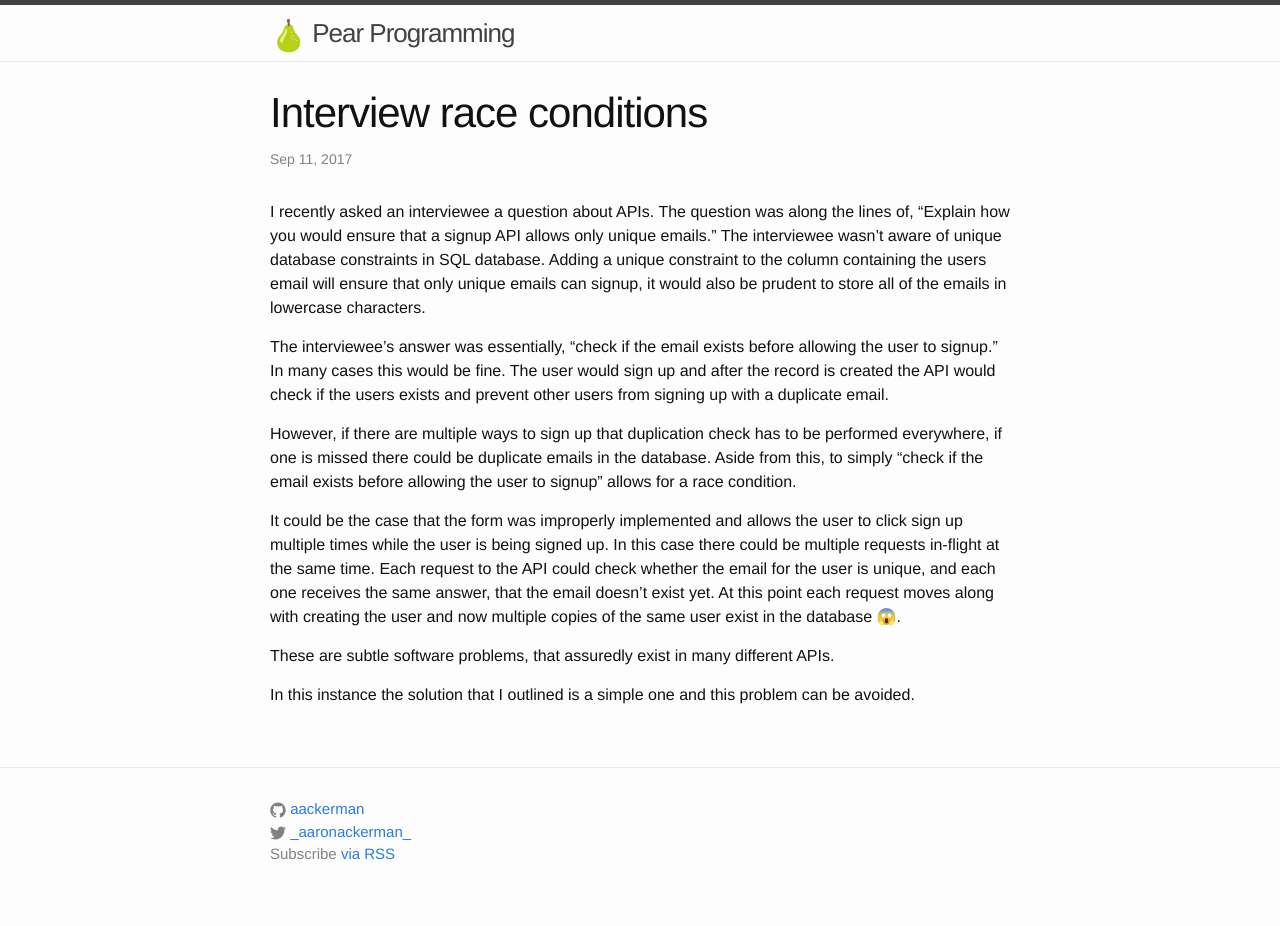
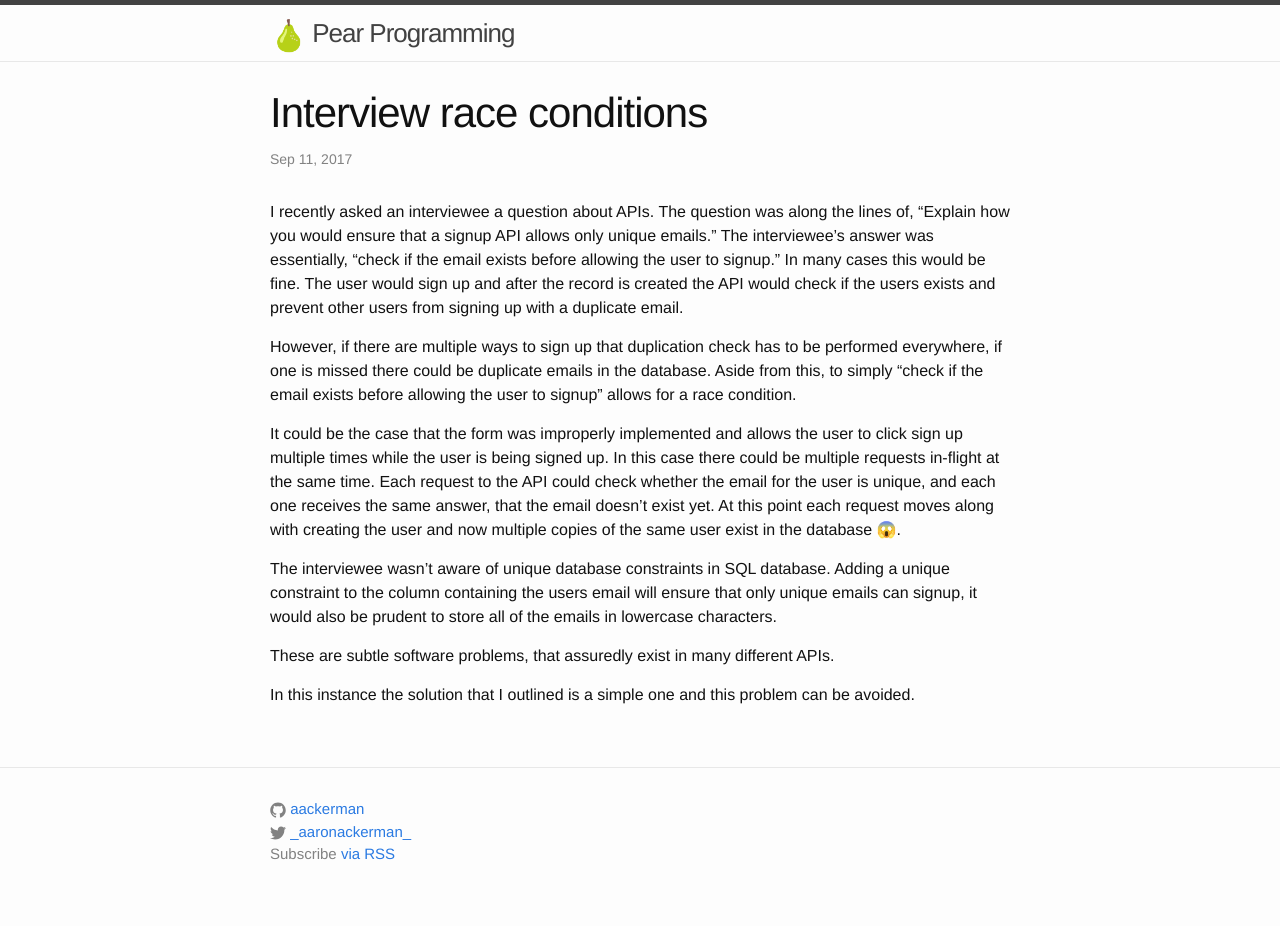
Before and after one commit to aackerman/aaronackerman.com, a Jekyll site: the page built from _posts/2017-09-11-simple-race-conditions.md, in a window 1280 px wide. Built offline with Jekyll 4.4.1, drawn with Linux system fonts in a browser that asks for light colours; emoji names are drawn with the system emoji font.

```diff
--- a/_posts/2017-09-11-simple-race-conditions.md
+++ b/_posts/2017-09-11-simple-race-conditions.md
@@ -6,14 +6,14 @@ tags: []
 published: True
 ---
 
-I recently asked an interviewee a question about APIs. The question was along the lines of, "Explain how you would ensure that a signup API allows only unique emails." The interviewee wasn't aware of unique database constraints in SQL database. Adding a unique constraint to the column containing the users email will ensure that only unique emails can signup, it would also be prudent to store all of the emails in lowercase characters.
-
-The interviewee's answer was essentially, "check if the email exists before allowing the user to signup." In many cases this would be fine. The user would sign up and after the record is created the API would check if the users exists and prevent other users from signing up with a duplicate email.
+I recently asked an interviewee a question about APIs. The question was along the lines of, "Explain how you would ensure that a signup API allows only unique emails." The interviewee's answer was essentially, "check if the email exists before allowing the user to signup." In many cases this would be fine. The user would sign up and after the record is created the API would check if the users exists and prevent other users from signing up with a duplicate email.
 
 However, if there are multiple ways to sign up that duplication check has to be performed everywhere, if one is missed there could be duplicate emails in the database. Aside from this, to simply "check if the email exists before allowing the user to signup" allows for a race condition.
 
 It could be the case that the form was improperly implemented and allows the user to click sign up multiple times while the user is being signed up. In this case there could be multiple requests in-flight at the same time. Each request to the API could check whether the email for the user is unique, and each one receives the same answer, that the email doesn't exist yet. At this point each request moves along with creating the user and now multiple copies of the same user exist in the database 😱.
 
+The interviewee wasn't aware of unique database constraints in SQL database. Adding a unique constraint to the column containing the users email will ensure that only unique emails can signup, it would also be prudent to store all of the emails in lowercase characters.
+
 These are subtle software problems, that assuredly exist in many different APIs.
 
 In this instance the solution that I outlined is a simple one and this problem can be avoided.
```
